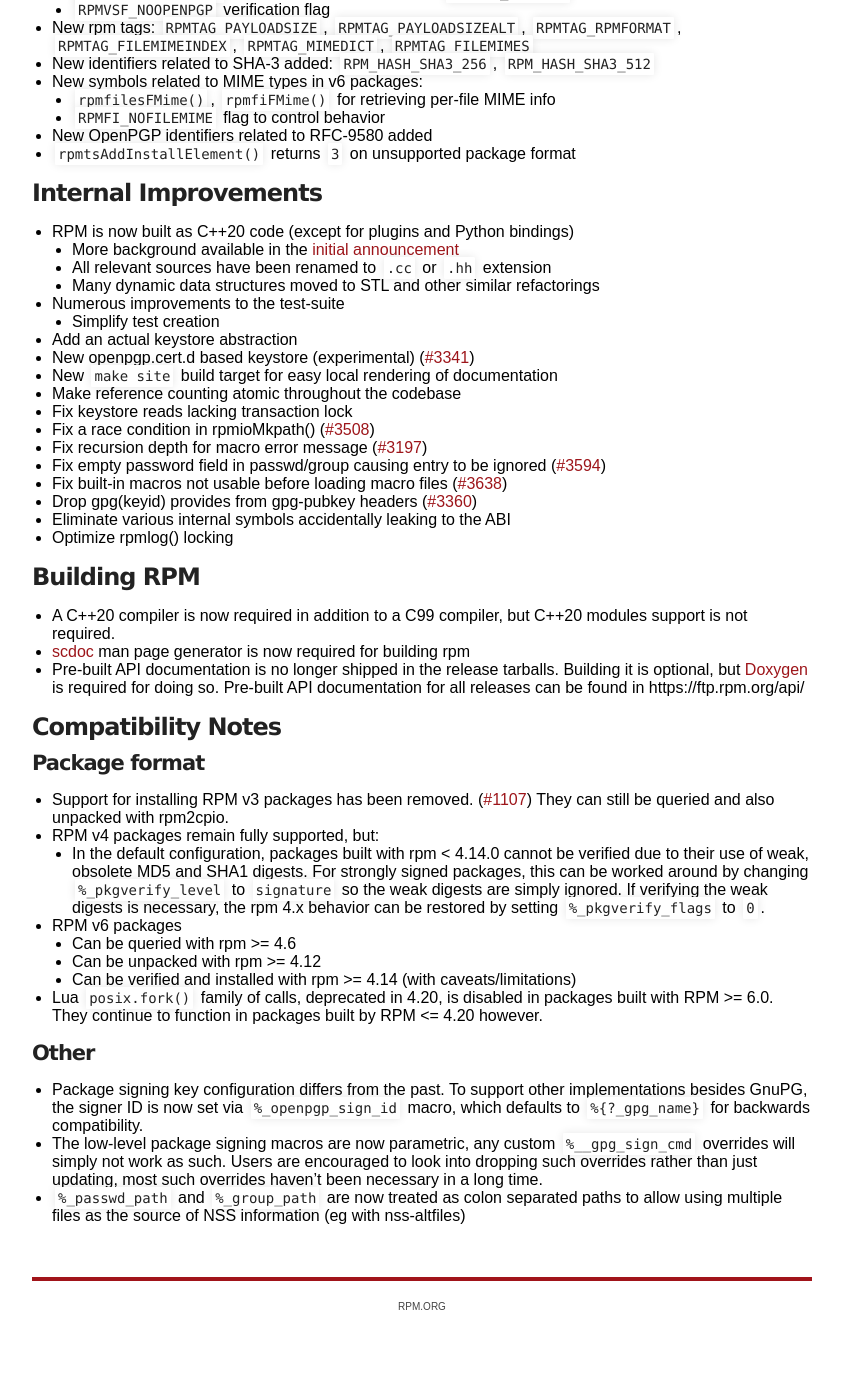
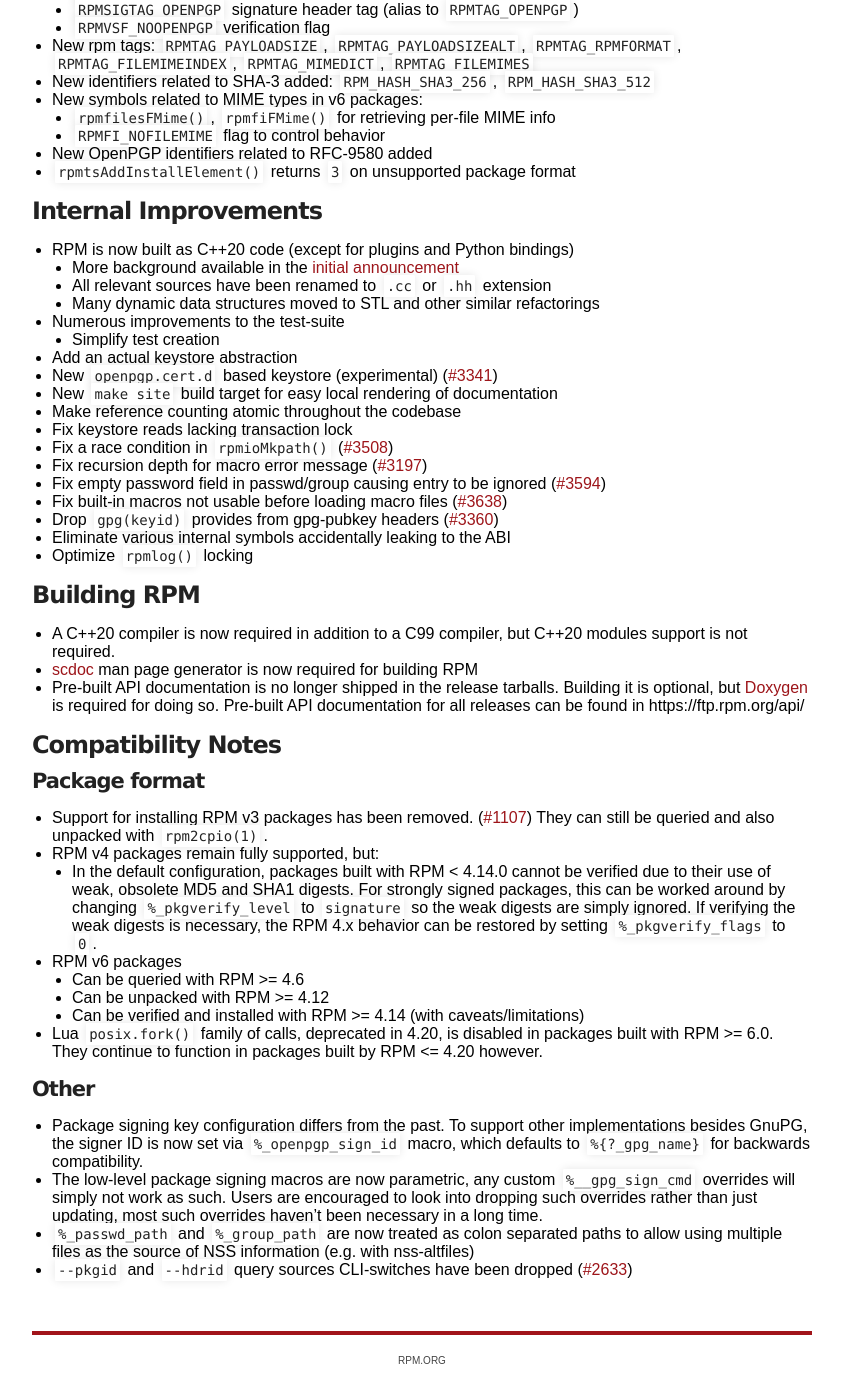
Before and after one commit to rpm-software-management/rpm-web, a Jekyll site: the page built from wiki/Releases/6.0.0.md, in a window 1280 px wide and 1400 px high, scrolled down 1938 px. Shown: the whole window, without its empty margins (218-1061 px from the left). Built offline with Jekyll 4.4.1, drawn with Linux system fonts in a browser that asks for light colours; before the commit the page ends 3284 px from its top, so only the background shows below that; some of the changed text lies outside the part shown.

Commit message:
Cosmetic tweaks to the 6.0.0 RN

```diff
--- a/wiki/Releases/6.0.0.md
+++ b/wiki/Releases/6.0.0.md
@@ -29,7 +29,7 @@ Changes since RPM 4.20.1:
 * Pristine and verifiable release tarballs ([#3565](https://github.com/rpm-software-management/rpm/issues/3565)) ([#2702](https://github.com/rpm-software-management/rpm/issues/2702))
 
 ### General Use
-* Several enhancements to `rpmkeys`(8):
+* Several enhancements to `rpmkeys(8)`:
   * `rpmkeys --import` can now be used to update keys.
     ([#2577](https://github.com/rpm-software-management/rpm/issues/2577))
     This also updates the key handle from a short ambiguous key id to
@@ -40,23 +40,21 @@ Changes since RPM 4.20.1:
     ([#3360](https://github.com/rpm-software-management/rpm/issues/3360))
   * `rpmkeys` works identically with all keystore backends
   * `rpmkeys --rebuild` can be used to rebuild the keystore contents and
-     moving between different keystore backends ([#3347](https://github.com/rpm-software-management/rpm/issues/3347))
-* Several enhancements to `rpmsign`(1):
+     move between different keystore backends ([#3347](https://github.com/rpm-software-management/rpm/issues/3347))
+* Several enhancements to `rpmsign(1)`:
   * `rpmsign` can use either GnuPG or Sequoia-sq for signing (controlled
-    by `%_openpgp_sign` macro (`gpg` or `sq`)
+    by `%_openpgp_sign` macro (`gpg` or `sq`))
   * `rpmsign --addsign` always adds a new signature (arbitrary number of
     signatures supported now)
   * `rpmsign --resign` replaces all existing signatures with a new one
-* New query tag extensions (eg with `--qf <format>`):
+* New query tag extensions (e.g. with `--qf <format>`):
   * `rpmformat` for determining package format version (3/4/6)
   * `openpgp` for managing all supported OpenPGP signature types
 * New `--filemime` query alias for querying per-file MIME info
-* `--pkgid` and `--hdrid` query sources cli-switches have been dropped
-  ([#2633](https://github.com/rpm-software-management/rpm/issues/2633))
 * Consistent terminology and case usage in signature and key messages
   * OpenPGP signatures are called OpenPGP in output
   * RPM v3 header+payload signatures are called "legacy" in output
-* Man page overhaul:
+* Man page overhaul (WIP):
   * Update all manual pages to a new consistent style
     ([#3669](https://github.com/rpm-software-management/rpm/issues/3669))
   * Add man pages for all major components and file formats
@@ -65,7 +63,7 @@ Changes since RPM 4.20.1:
   * Many previously undocumented things covered, many errors fixed
 
 ### Packaging
-* `rpmbuild` now supports generating two different package formats
+* `rpmbuild(1)` now supports generating two different package formats
   (controlled by `%_rpmformat` macro):
   * [RPM v6](https://rpm-software-management.github.io/rpm/manual/format_v6.html)
     * All file sizes and related limits are 64bit
@@ -74,15 +72,15 @@ Changes since RPM 4.20.1:
     * Widely compatible with RPM >= 4.14
   * [RPM v4](https://rpm-software-management.github.io/rpm/manual/format_v4.html)
     * Bit-per-bit compatible with packages produced by RPM 4.x
-* `rpmbuild` can now automatically sign packages if `%_openpgp_autosign_id`
+* `rpmbuild(1)` can now automatically sign packages if `%_openpgp_autosign_id`
   macro is defined ([#2678](https://github.com/rpm-software-management/rpm/issues/2678))
-* New command `rpm-setup-autosign` added for easy auto-signing configuration
+* New command `rpm-setup-autosign(1)` added for easy auto-signing configuration
   ([#3522](https://github.com/rpm-software-management/rpm/issues/3522))
 * New `%{span:...}` macro to make defining multi-line macros nicer
 * New `%{xdg:...}` macro for evaluating XDG base directories
 * Fix architecture checking accidentally moved after build
   ([#3569](https://github.com/rpm-software-management/rpm/issues/3569))
-* Fix buildsys specific %prep section not accepted
+* Fix buildsys specific `%prep` section not accepted
   ([#3635](https://github.com/rpm-software-management/rpm/issues/3635))
 * Fix `check-rpaths` brp script when both RPATH and RUNPATH exist ([#3667](https://github.com/rpm-software-management/rpm/issues/3667))
 * `brp-elfperms` buildroot policy script was removed ([#3195](https://github.com/rpm-software-management/rpm/issues/3195))
@@ -127,24 +125,24 @@ Changes since RPM 4.20.1:
 * Numerous improvements to the test-suite
   * Simplify test creation
 * Add an actual keystore abstraction
-* New openpgp.cert.d based keystore (experimental) ([#3341](https://github.com/rpm-software-management/rpm/issues/3341))
+* New `openpgp.cert.d` based keystore (experimental) ([#3341](https://github.com/rpm-software-management/rpm/issues/3341))
 * New `make site` build target for easy local rendering of documentation
 * Make reference counting atomic throughout the codebase
 * Fix keystore reads lacking transaction lock
-* Fix a race condition in rpmioMkpath() ([#3508](https://github.com/rpm-software-management/rpm/issues/3508))
+* Fix a race condition in `rpmioMkpath()` ([#3508](https://github.com/rpm-software-management/rpm/issues/3508))
 * Fix recursion depth for macro error message ([#3197](https://github.com/rpm-software-management/rpm/issues/3197))
 * Fix empty password field in passwd/group causing entry to be ignored
   ([#3594](https://github.com/rpm-software-management/rpm/issues/3594))
 * Fix built-in macros not usable before loading macro files ([#3638](https://github.com/rpm-software-management/rpm/issues/3638))
-* Drop gpg(keyid) provides from gpg-pubkey headers ([#3360](https://github.com/rpm-software-management/rpm/issues/3360))
+* Drop `gpg(keyid)` provides from gpg-pubkey headers ([#3360](https://github.com/rpm-software-management/rpm/issues/3360))
 * Eliminate various internal symbols accidentally leaking to the ABI
-* Optimize rpmlog() locking
+* Optimize `rpmlog()` locking
 
 ### Building RPM
 * A C++20 compiler is now required in addition to a C99 compiler, but
   C++20 modules support is not required.
 * [scdoc](https://git.sr.ht/~sircmpwn/scdoc) man page generator is now
-  required for building rpm
+  required for building RPM
 * Pre-built API documentation is no longer shipped in the release tarballs.
   Building it is optional, but [Doxygen](https://github.com/doxygen/)
   is required for doing so. Pre-built API documentation for all releases
@@ -154,18 +152,18 @@ Changes since RPM 4.20.1:
 #### Package format
 * Support for installing RPM v3 packages has been removed.
   ([#1107](https://github.com/rpm-software-management/rpm/issues/1107))
-  They can still be queried and also unpacked with rpm2cpio.
+  They can still be queried and also unpacked with `rpm2cpio(1)`.
 * RPM v4 packages remain fully supported, but:
-  * In the default configuration, packages built with rpm < 4.14.0 cannot
+  * In the default configuration, packages built with RPM < 4.14.0 cannot
     be verified due to their use of weak, obsolete MD5 and SHA1 digests.
     For strongly signed packages, this can be worked around by changing
     `%_pkgverify_level` to `signature` so the weak digests are simply ignored.
-    If verifying the weak digests is necessary, the rpm 4.x behavior can
+    If verifying the weak digests is necessary, the RPM 4.x behavior can
     be restored by setting `%_pkgverify_flags` to `0`.
 * RPM v6 packages
-  * Can be queried with rpm >= 4.6
-  * Can be unpacked with rpm >= 4.12
-  * Can be verified and installed with rpm >= 4.14 (with caveats/limitations)
+  * Can be queried with RPM >= 4.6
+  * Can be unpacked with RPM >= 4.12
+  * Can be verified and installed with RPM >= 4.14 (with caveats/limitations)
 * Lua `posix.fork()` family of calls, deprecated in 4.20, is disabled in
   packages built with RPM >= 6.0. They continue to function in packages
   built by RPM <= 4.20 however.
@@ -181,4 +179,6 @@ Changes since RPM 4.20.1:
   updating, most such overrides haven't been necessary in a long time.
 * `%_passwd_path` and `%_group_path` are now treated as colon separated
   paths to allow using multiple files as the source of NSS information
-  (eg with nss-altfiles)
+  (e.g. with nss-altfiles)
+* `--pkgid` and `--hdrid` query sources CLI-switches have been dropped
+  ([#2633](https://github.com/rpm-software-management/rpm/issues/2633))
```
